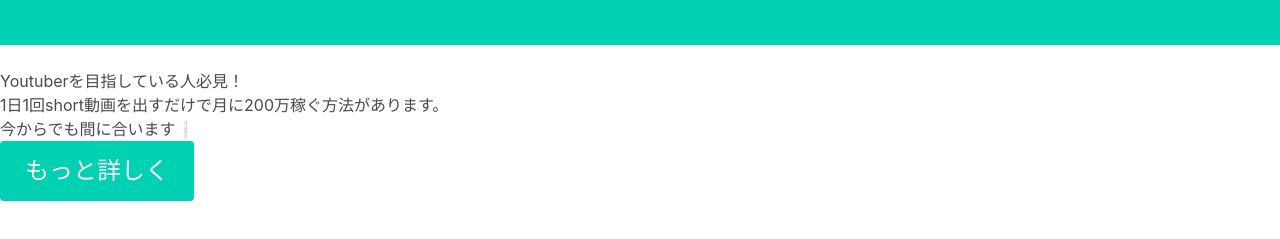
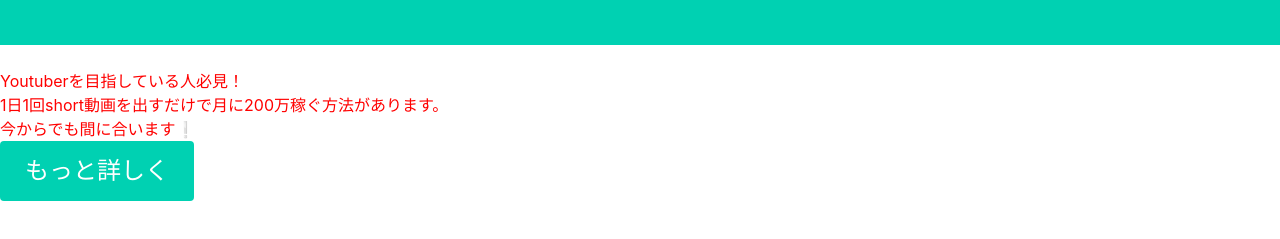
Before and after one commit to Yusuke4016/Yusuke_test.github.io, a plain HTML site: page index.html in a window 1280 px wide. Shown: the part 125-364 px from the top of the page. Drawn offline with nearby package versions, Linux system fonts and the light colour scheme.

Commit message:
index.html を更新
色を追加

```diff
--- a/index.html
+++ b/index.html
@@ -17,7 +17,7 @@
     </p>
   </div>
 </section>
-  　<h1>Youtuberを目指している人必見！</h1>
+  　<h1><font color="red">Youtuberを目指している人必見！</h1>
     <p>1日1回short動画を出すだけで月に200万稼ぐ方法があります。</p>
     <p>今からでも間に合います❕</p>
     <a href="invoice.html" class="button is-primary is-large">もっと詳しく</a>
```
